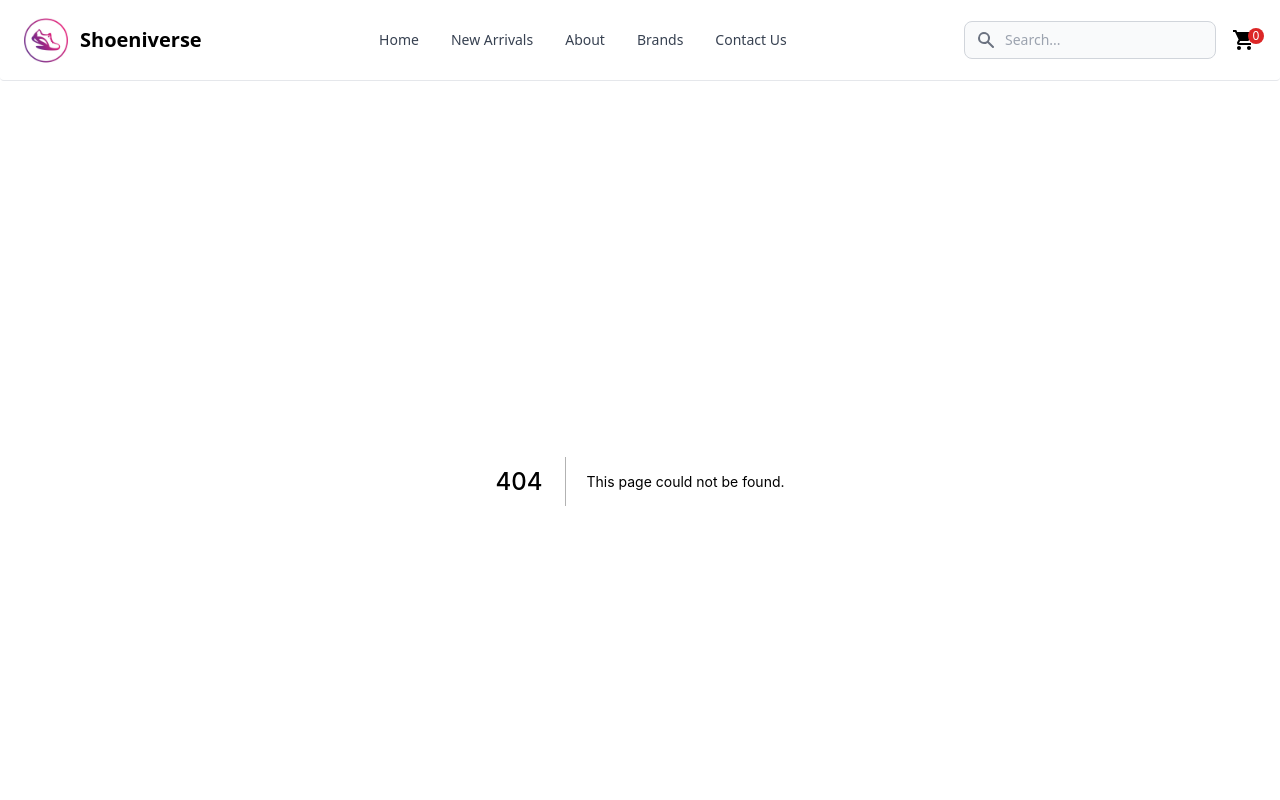
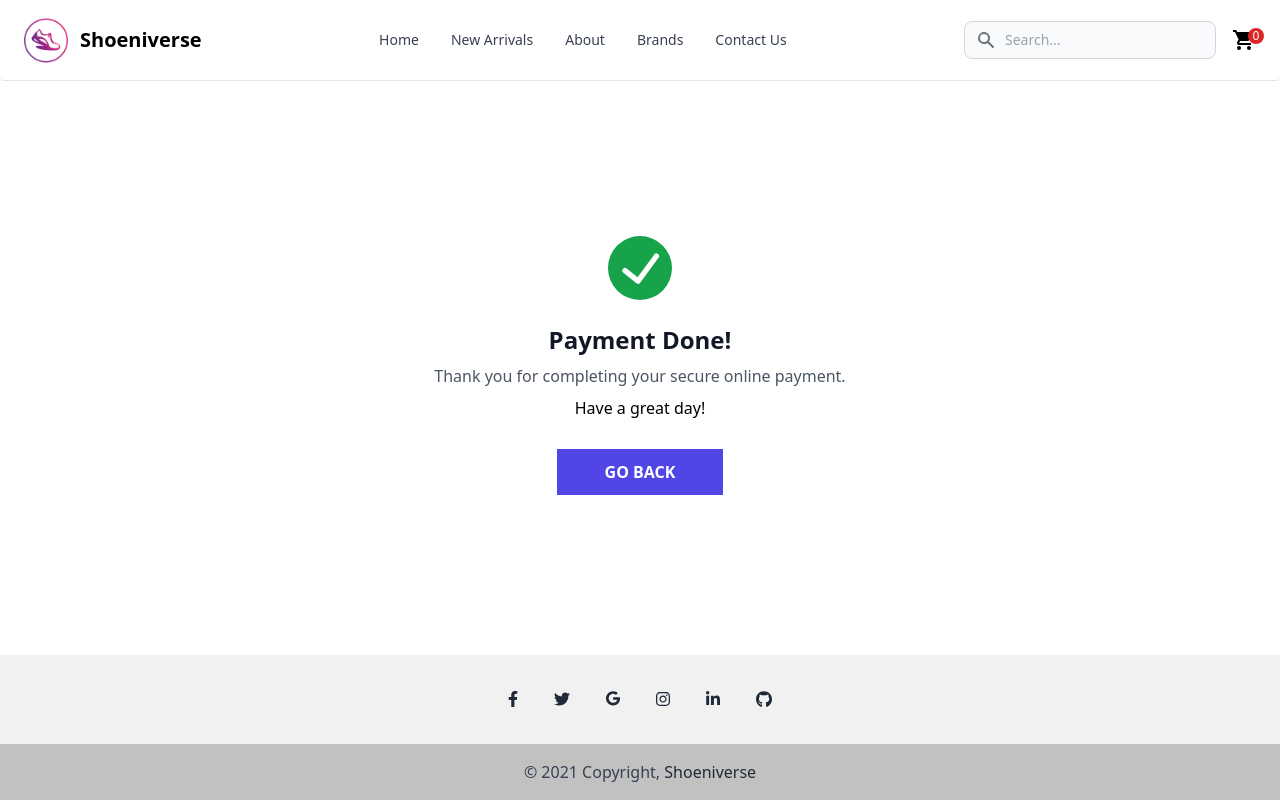
Before and after one commit to ankurmungekar/shoeniverse, a Next.js app: page /success in a window 1280 px wide. Before the commit this address had no page. Shown: the top 800 px of the page. Built offline with nearby package versions, Linux system fonts and the light colour scheme.

Commit message:
added success page

```diff
--- a/pages/api/stripe.js
+++ b/pages/api/stripe.js
@@ -2,7 +2,6 @@
 
 export default async function handler(req, res) {
   if (req.method === 'POST') {
-    console.log(req.body)
     try {
       // Create Checkout Sessions from body params.
       const params = {
@@ -37,7 +36,7 @@
         cancel_url: `${req.headers.origin}/canceled`,
       }
       const session = await stripe.checkout.sessions.create(params);
-      res.redirect(303, session.url);
+      res.status(200).json(session);
     } catch (err) {
       res.status(err.statusCode || 500).json(err.message);
     }
--- a/pages/cart/index.js
+++ b/pages/cart/index.js
@@ -2,6 +2,7 @@
 import Link from 'next/link'
 import Image from 'next/image'
 import axios from 'axios';
+import { toast } from 'react-toastify';
 import { useStateContext } from '../../context/stateContext'
 import { urlFor } from '../../utils/sanityClient'
 import EmptyStateImg from '../../assets/confused-travolta.gif'
@@ -15,9 +16,9 @@
     const response = await axios.post('/api/stripe', cartItems);
     console.log(response);
     if (response.statusCode === 500) return;
-    const data = await response.json();
-    toast.loading('Redirecting...');
-    stripe.redirectToCheckout({ sessionId: data.id });
+    const data = await response.data;
+    window.open(data.url);
+    //stripe.redirectToCheckout({ sessionId: data.id });
   }
 
   return (
--- /dev/null
+++ b/pages/success/index.js
@@ -0,0 +1,28 @@
+import React from 'react'
+import Link from 'next/link'
+
+const Success = () => {
+  return (
+    <div className="bg-white">
+      <div className="bg-white p-6  md:mx-auto">
+        <svg viewBox="0 0 24 24" className="text-green-600 w-16 h-16 mx-auto my-6">
+          <path fill="currentColor"
+            d="M12,0A12,12,0,1,0,24,12,12.014,12.014,0,0,0,12,0Zm6.927,8.2-6.845,9.289a1.011,1.011,0,0,1-1.43.188L5.764,13.769a1,1,0,1,1,1.25-1.562l4.076,3.261,6.227-8.451A1,1,0,1,1,18.927,8.2Z">
+          </path>
+        </svg>
+        <div className="text-center">
+          <h3 className="md:text-2xl text-base text-gray-900 font-semibold text-center">Payment Done!</h3>
+          <p className="text-gray-600 my-2">Thank you for completing your secure online payment.</p>
+          <p> Have a great day!  </p>
+          <div className="py-10 text-center">
+            <span href="#" className="px-12 bg-indigo-600 hover:bg-indigo-500 text-white font-semibold py-3">
+              <Link href="/">GO BACK</Link>
+            </span>
+          </div>
+        </div>
+      </div>
+    </div>
+  )
+}
+
+export default Success
```
